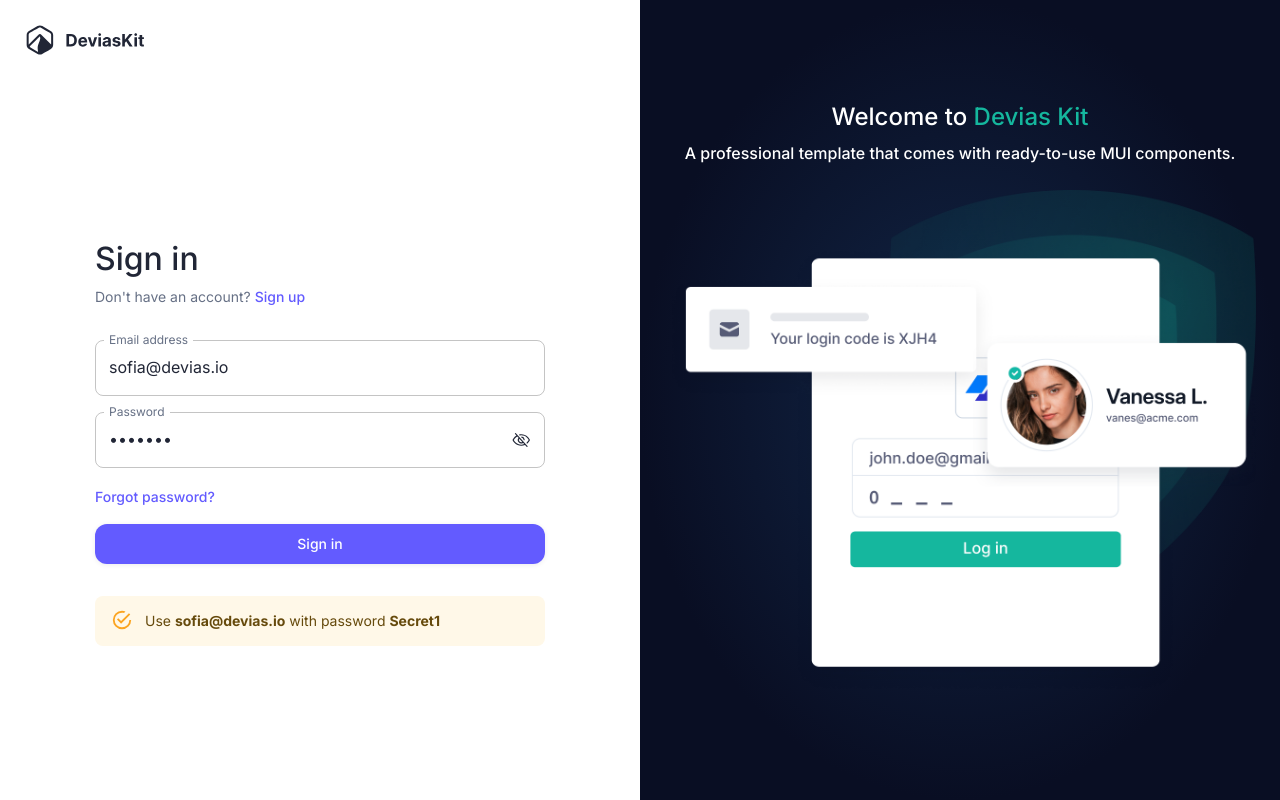
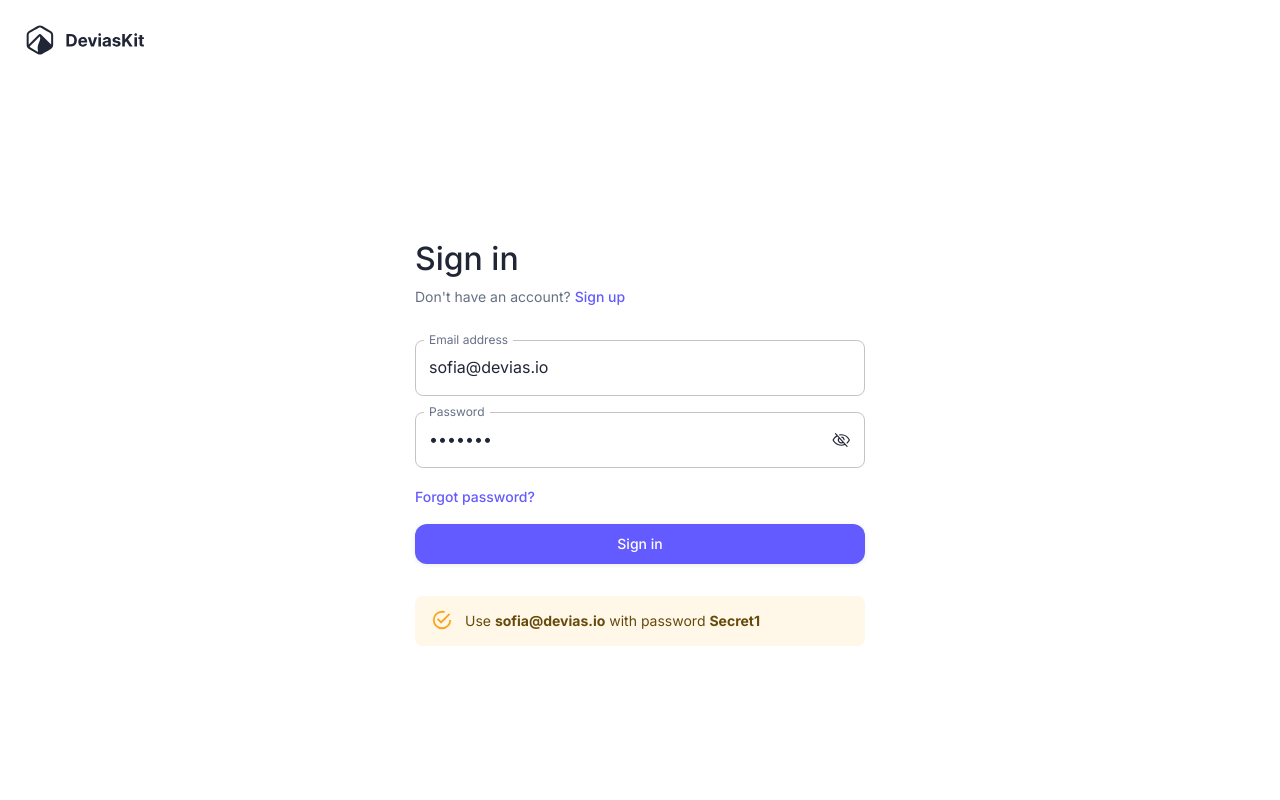
Before and after one commit to nmasnanjana/digitaltetrad-erp-frontend, a Next.js app: page /auth/sign-in in a window 1280 px wide. Built offline with nearby package versions, Linux system fonts and the light colour scheme; no server answers.

Commit message:
customize the sign in screen

```diff
--- a/src/components/auth/layout.tsx
+++ b/src/components/auth/layout.tsx
@@ -15,13 +15,13 @@
   return (
     <Box
       sx={{
-        display: { xs: 'flex', lg: 'grid' },
+        display: { xs: 'flex'},
         flexDirection: 'column',
         gridTemplateColumns: '1fr 1fr',
         minHeight: '100%',
       }}
     >
-      <Box sx={{ display: 'flex', flex: '1 1 auto', flexDirection: 'column' }}>
+      <Box sx={{ display: 'flex', flex: '1 1 auto',flexDirection: 'column'}}>
         <Box sx={{ p: 3 }}>
           <Box component={RouterLink} href={paths.home} sx={{ display: 'inline-block', fontSize: 0 }}>
             <DynamicLogo colorDark="light" colorLight="dark" height={32} width={122} />
@@ -31,38 +31,6 @@
           <Box sx={{ maxWidth: '450px', width: '100%' }}>{children}</Box>
         </Box>
       </Box>
-      <Box
-        sx={{
-          alignItems: 'center',
-          background: 'radial-gradient(50% 50% at 50% 50%, #122647 0%, #090E23 100%)',
-          color: 'var(--mui-palette-common-white)',
-          display: { xs: 'none', lg: 'flex' },
-          justifyContent: 'center',
-          p: 3,
-        }}
-      >
-        <Stack spacing={3}>
-          <Stack spacing={1}>
-            <Typography color="inherit" sx={{ fontSize: '24px', lineHeight: '32px', textAlign: 'center' }} variant="h1">
-              Welcome to{' '}
-              <Box component="span" sx={{ color: '#15b79e' }}>
-                Devias Kit
-              </Box>
-            </Typography>
-            <Typography align="center" variant="subtitle1">
-              A professional template that comes with ready-to-use MUI components.
-            </Typography>
-          </Stack>
-          <Box sx={{ display: 'flex', justifyContent: 'center' }}>
-            <Box
-              component="img"
-              alt="Widgets"
-              src="/assets/auth-widgets.png"
-              sx={{ height: 'auto', width: '100%', maxWidth: '600px' }}
-            />
-          </Box>
-        </Stack>
-      </Box>
     </Box>
   );
 }
```
